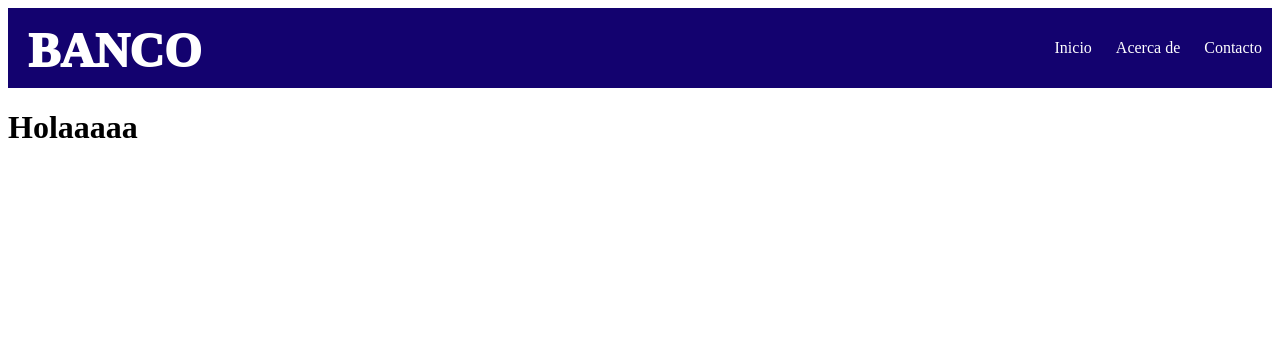
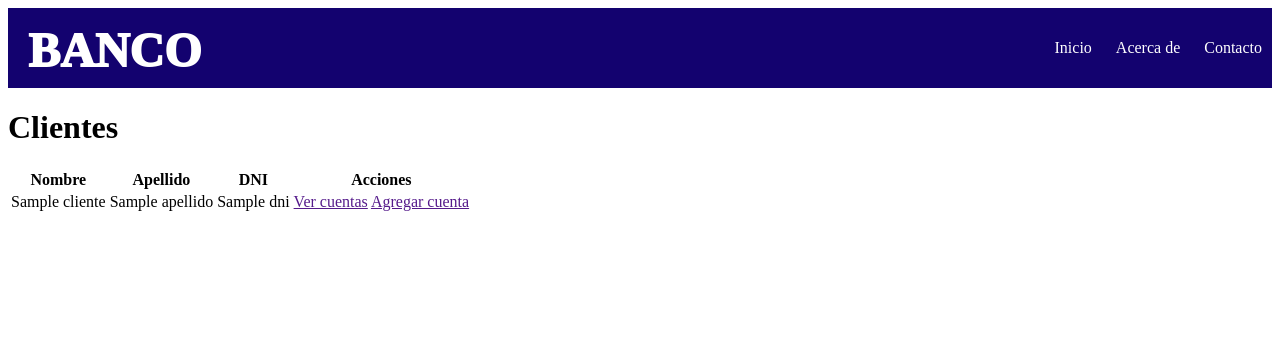
Before and after one commit to mateobelloso/homebankingPHP, a PHP site: template Views/Administrador/verClientes.php in a window 1280 px wide. Shown: the top 348 px of the page. Run offline with PHP 8.4, Linux system fonts and the light colour scheme; the template is opened without the code that fills it: most values are stand-ins (such as "Sample title", 1, 10 or a date in 2020).

Commit message:
Tabla de clientes

```diff
--- a/Controllers/administrador_controller.php
+++ b/Controllers/administrador_controller.php
@@ -31,7 +31,7 @@ class AdministradorController
 	public function verClientes()
 	{
 		require_once('../Models/Usuario.php');
-		$clientes= Usuario::all();
+		$clientes= Usuario::listarClientes();
 		require_once('../Views/Administrador/verClientes.php');
 	}
 }
--- a/Models/Usuario.php
+++ b/Models/Usuario.php
@@ -29,11 +29,11 @@ class Usuario
 		$this->db= Db::connect();
 	}
 
-	public static function all()
+	public static function listarClientes()
 	{
 		$listaUsuarios= [];
 		$db= Db::connect();
-		$result= mysqli_query($db,"SELECT * FROM usuarios") or die('Query invalido: '.mysqli_error().'\n');
+		$result= mysqli_query($db,"SELECT * FROM usuarios WHERE tipo='comun'");
 		//mysqli_free_result($result);
 		while ($row=mysqli_fetch_array($result)) {
 			$listaUsuarios[]= new Usuario($row['id'],$row['nombre'],$row['apellido'],$row['nombre_usuario'],$row['clave'],$row['dni'],$row['tipo'],$row['cambio_clave']);
--- a/Views/Administrador/verClientes.php
+++ b/Views/Administrador/verClientes.php
@@ -1 +1,28 @@
-<h1>Holaaaaa</h1>
+<?php require_once($_SERVER['DOCUMENT_ROOT'].'/hb/Views/header.php'); ?>
+<h1>Clientes</h1>
+
+<table class="table">
+	<thead>
+		<tr>
+	      <th scope="col">Nombre</th>
+	      <th scope="col">Apellido</th>
+	      <th scope="col">DNI</th>
+	      <th scope="col">Acciones</th>
+	  	</tr>
+	</thead>
+
+	<tbody>
+
+	  	<?php foreach ($clientes as $cliente) {?>
+	  		<tr>
+				<td><?php echo $cliente->nombre ?></td>
+				<td><?php echo $cliente->apellido ?></td>
+	      		<td><?php echo $cliente->dni ?></td>
+	      		<td>
+	      			<a href="">Ver cuentas</a>
+	      			<a href="">Agregar cuenta</a>
+	      		</td>
+	    	</tr>
+	    <?php } ?>
+	</tbody>
+</table>
--- a/index.php
+++ b/index.php
@@ -104,7 +104,7 @@
 
 	<?php require_once($_SERVER['DOCUMENT_ROOT']."/hb/Views/header.php"); ?>
 	<?php //session_start();?>
-	<form action="/hb/Controllers/login_controller.php" method="post"  >
+	<form action="/hb/Controllers/login_controller.php" method="post" onsubmit="return chequeo()" >
 		<input type="hidden" name="action" value="sesion">
 		<fieldset>
 			<legend><h2>Iniciar sesión</h2></legend>
```
